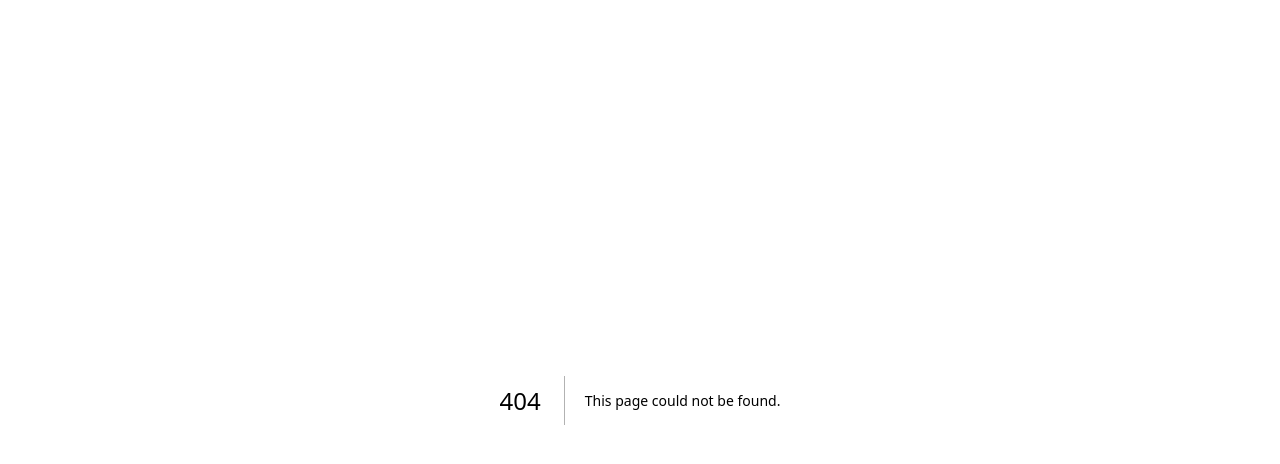
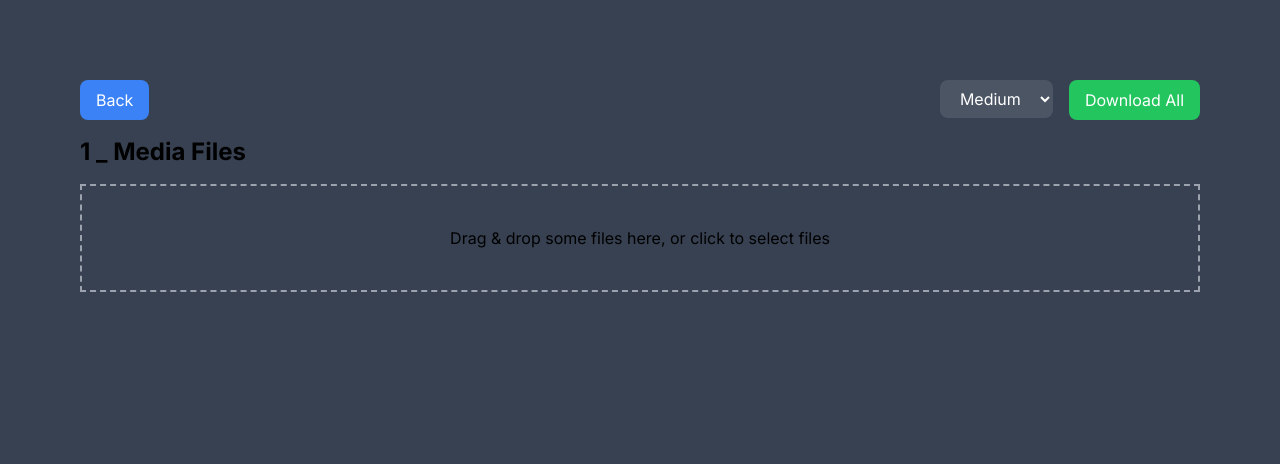
Before and after one commit to Caritas-200/caritas, a Next.js app: page /documentation/1/documents in a window 1280 px wide. Before the commit this address had no page. Shown: the top 464 px of the page. Built offline with nearby package versions, Linux system fonts and the light colour scheme.

Commit message:
"feat: add a folder/document component"

```diff
--- a/package.json
+++ b/package.json
@@ -9,7 +9,6 @@
     "lint": "next lint"
   },
   "dependencies": {
-    "@ffmpeg/ffmpeg": "^0.12.10",
     "@headlessui/react": "^2.1.8",
     "@heroicons/react": "^2.1.5",
     "classnames": "^2.5.1",
--- /dev/null
+++ b/src/app/(ui)/documentation/[documentName]/documents/page.tsx
@@ -0,0 +1,244 @@
+"use client";
+
+import React, { useState } from "react";
+import { useRouter, useParams } from "next/navigation";
+import { useDropzone } from "react-dropzone";
+import Resizer from "react-image-file-resizer";
+import JSZip from "jszip";
+import FileSaver from "file-saver";
+
+interface Params {
+  documentName: string;
+}
+
+const Document: React.FC = () => {
+  const router = useRouter();
+  const params = useParams() as unknown as Params;
+  const { documentName } = params;
+
+  const [mediaFiles, setMediaFiles] = useState<File[]>([]);
+  const [isCompressing, setIsCompressing] = useState<boolean>(false);
+  const [viewingOption, setViewingOption] = useState<string>("Medium");
+  const [selectedFileIndex, setSelectedFileIndex] = useState<number | null>(
+    null
+  );
+
+  const onDrop = async (acceptedFiles: File[]) => {
+    const compressedFiles: File[] = [];
+
+    setIsCompressing(true);
+    for (const file of acceptedFiles) {
+      if (file.type.startsWith("image/")) {
+        const compressedImage = await compressImage(file);
+        compressedFiles.push(compressedImage);
+      } else {
+        compressedFiles.push(file);
+      }
+    }
+    setIsCompressing(false);
+
+    setMediaFiles([...mediaFiles, ...compressedFiles]);
+  };
+
+  const compressImage = (file: File): Promise<File> => {
+    return new Promise((resolve) => {
+      Resizer.imageFileResizer(
+        file,
+        800,
+        800,
+        "JPEG",
+        70,
+        0,
+        (uri) => {
+          resolve(uri as File);
+        },
+        "file"
+      );
+    });
+  };
+
+  const { getRootProps, getInputProps } = useDropzone({
+    onDrop,
+    accept: {
+      "image/*": [],
+      "video/*": [],
+      "application/pdf": [],
+      "application/msword": [],
+      "application/vnd.openxmlformats-officedocument.wordprocessingml.document":
+        [],
+    },
+  });
+
+  const handleDeleteMedia = (index: number) => {
+    const updatedFiles = [...mediaFiles];
+    updatedFiles.splice(index, 1);
+    setMediaFiles(updatedFiles);
+  };
+
+  const handleViewingOptionChange = (
+    event: React.ChangeEvent<HTMLSelectElement>
+  ) => {
+    setViewingOption(event.target.value);
+  };
+
+  const downloadAllFiles = async () => {
+    if (mediaFiles.length === 0) {
+      alert("No files to download");
+      return;
+    }
+
+    const zip = new JSZip();
+    mediaFiles.forEach((file) => {
+      zip.file(file.name, file);
+    });
+
+    const content = await zip.generateAsync({ type: "blob" });
+    FileSaver.saveAs(content, `${documentName}_files.zip`);
+  };
+
+  // Set the grid columns based on the viewing option
+  const getGridColumns = () => {
+    switch (viewingOption) {
+      case "Large":
+        return "grid-cols-3";
+      case "Medium":
+        return "grid-cols-6";
+      case "Small":
+        return "grid-cols-12";
+      default:
+        return "grid-cols-6";
+    }
+  };
+
+  // Define character limits based on viewing option
+  const getCharLimit = () => {
+    switch (viewingOption) {
+      case "Large":
+        return 25;
+      case "Medium":
+        return 15;
+      case "Small":
+        return 10;
+      default:
+        return 10; // Fallback
+    }
+  };
+
+  return (
+    <div className="p-20 bg-gray-700 min-h-screen">
+      <div className="flex justify-between items-center mb-4">
+        <button
+          className="bg-blue-500 text-white py-2 px-4 rounded-lg"
+          onClick={() => router.back()}
+        >
+          Back
+        </button>
+        <div className="flex gap-4">
+          <div>
+            <select
+              value={viewingOption}
+              onChange={handleViewingOptionChange}
+              className="bg-gray-600 text-white py-2 px-4 rounded-lg"
+            >
+              <option value="Large">Large</option>
+              <option value="Medium">Medium</option>
+              <option value="Small">Small</option>
+            </select>
+          </div>
+          <button
+            className="bg-green-500 text-white py-2 px-4 rounded-lg"
+            onClick={downloadAllFiles}
+          >
+            Download All
+          </button>
+        </div>
+      </div>
+      <h2 className="text-2xl font-bold mb-4">
+        {documentName.toUpperCase()} _ Media Files
+      </h2>
+
+      <div
+        {...getRootProps()}
+        className="border-dashed border-2 border-gray-400 p-10 text-center mb-4 cursor-pointer"
+      >
+        <input {...getInputProps()} />
+        {isCompressing ? (
+          <p>Compressing files, please wait...</p>
+        ) : (
+          <p>Drag & drop some files here, or click to select files</p>
+        )}
+      </div>
+
+      <div className={`grid ${getGridColumns()} gap-4`}>
+        {mediaFiles.map((file, index) => (
+          <div
+            key={index}
+            className="relative bg-gray-600 p-4 rounded-lg overflow-hidden"
+          >
+            <div className="absolute top-2 right-2">
+              <button
+                className="text-white p-2 rounded-full w-10"
+                onClick={() =>
+                  setSelectedFileIndex(
+                    selectedFileIndex === index ? null : index
+                  )
+                }
+              >
+                ⋮
+              </button>
+              {selectedFileIndex === index && (
+                <div className="absolute right-0 mt-2 bg-gray-700 rounded-lg shadow-lg">
+                  <button
+                    className="block text-white px-4 py-2 hover:bg-gray-600"
+                    onClick={() => {
+                      const url = URL.createObjectURL(file);
+                      const a = document.createElement("a");
+                      a.href = url;
+                      a.download = file.name;
+                      document.body.appendChild(a);
+                      a.click();
+                      document.body.removeChild(a);
+                    }}
+                  >
+                    Download
+                  </button>
+                  <button
+                    className="block text-white px-4 py-2 hover:bg-red-600"
+                    onClick={() => handleDeleteMedia(index)}
+                  >
+                    Delete
+                  </button>
+                </div>
+              )}
+            </div>
+            {file.type.startsWith("image/") && (
+              <img
+                src={URL.createObjectURL(file)}
+                alt="Image Preview"
+                className="w-full h-auto"
+              />
+            )}
+            {file.type.startsWith("video/") && (
+              <video
+                controls
+                src={URL.createObjectURL(file)}
+                className="w-full h-auto"
+              />
+            )}
+            {!file.type.startsWith("image/") &&
+              !file.type.startsWith("video/") && (
+                <p className="text-white">{file.name}</p>
+              )}
+            <p className="text-white mt-2 overflow-clip scale-10">
+              {file.name.length > getCharLimit()
+                ? `${file.name.substring(0, getCharLimit())}...`
+                : file.name}
+            </p>
+          </div>
+        ))}
+      </div>
+    </div>
+  );
+};
+
+export default Document;
```
Also changed, not shown: 1 other file (tests, documents, lock files or other folders).
